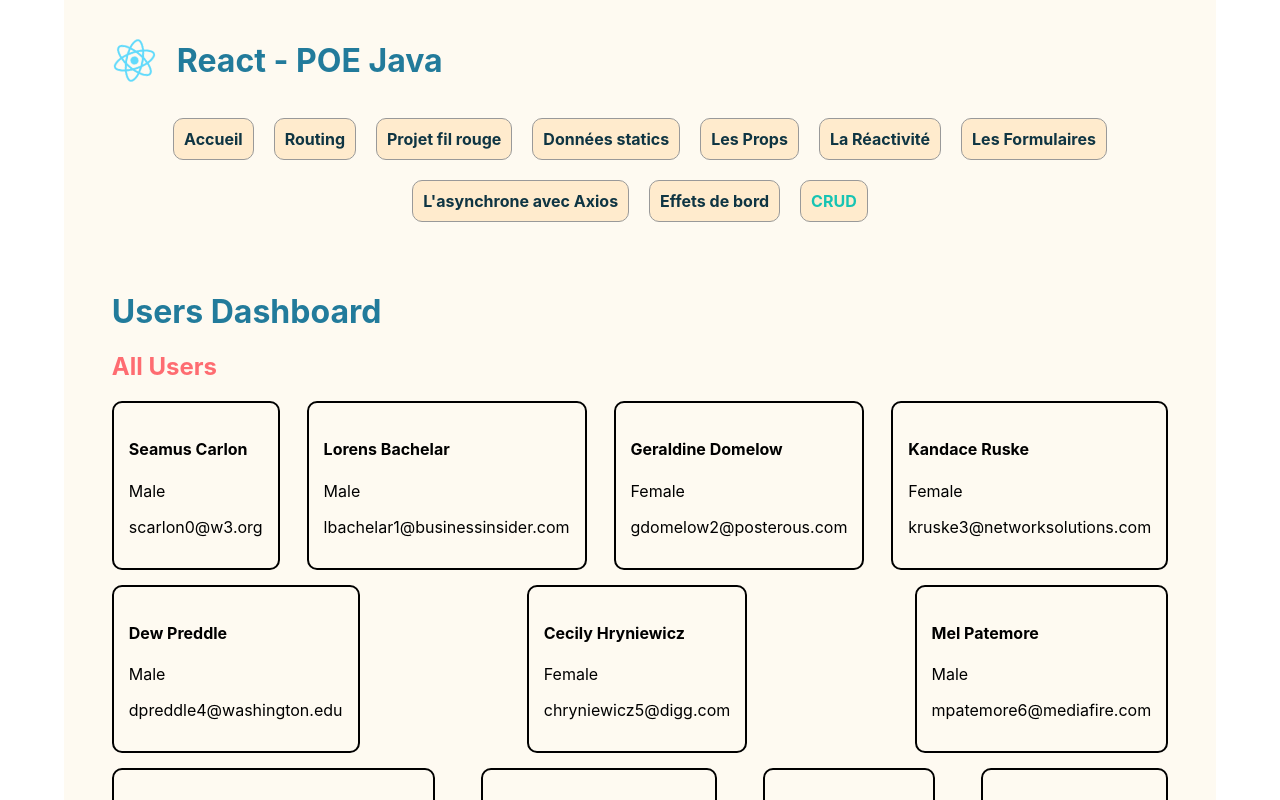
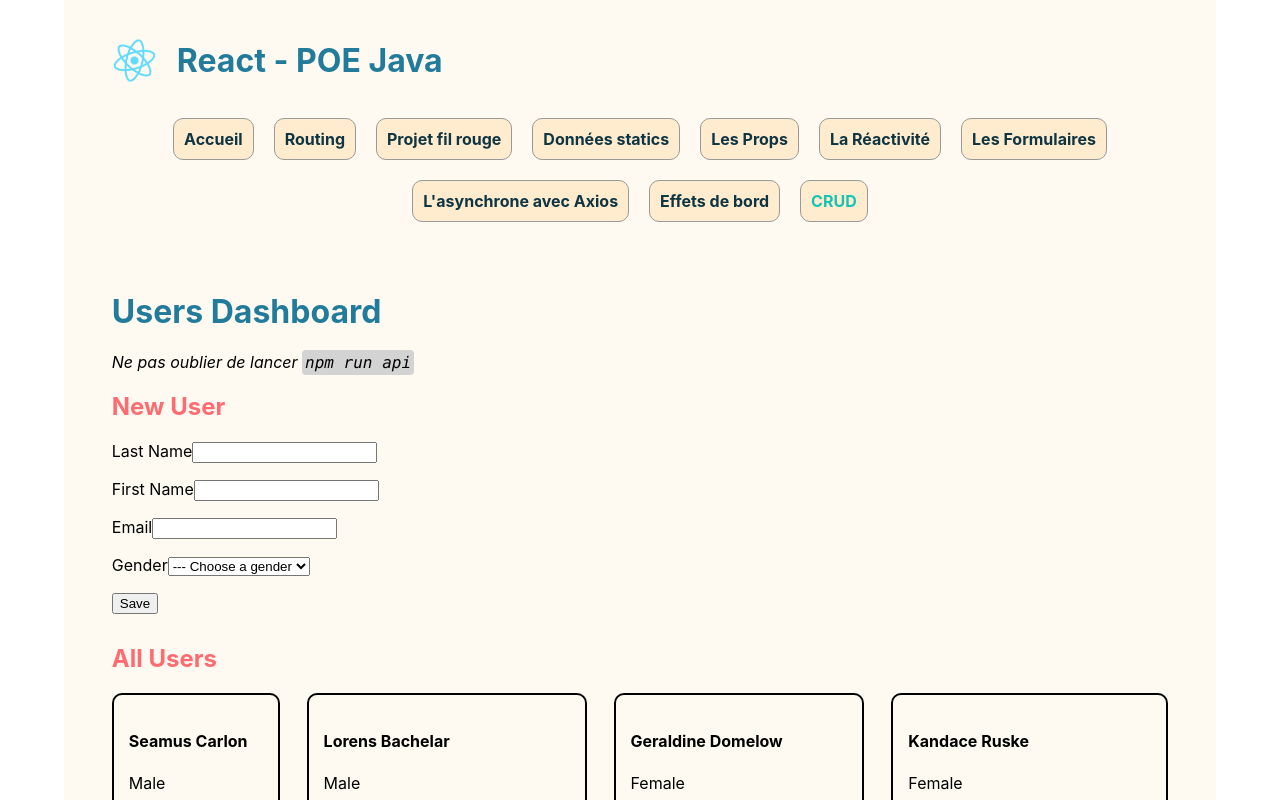
Before and after one commit to Maeglin1908/2022-07-18-react-redux, a React (Create React App) app in the folder react-poe-java/: page /crud in a window 1280 px wide. Shown: the top 800 px of the page. Built offline with nearby package versions, Linux system fonts and the light colour scheme; data requests are answered from the project's data file.

Commit message:
UserForm to add user to db.json with crud

```diff
--- /dev/null
+++ b/react-poe-java/src/components/UserForm.js
@@ -0,0 +1,45 @@
+import { useForm } from "react-hook-form";
+import { create } from "../utils/services/UserService";
+
+export const UserForm = function ({reload}) {
+    const { handleSubmit, register } = useForm();
+
+    async function save(user) {
+        await create(user);
+        reload();
+    }
+    return (
+        <>
+            <h2>New User</h2>
+
+            <form onSubmit={handleSubmit(save)}>
+                <p>
+                    <label htmlFor="lastname">Last Name</label>
+                    <input type="text" {...register("last_name")} />
+                </p>
+                <p>
+                    <label htmlFor="firstname">First Name</label>
+                    <input type="text" {...register("first_name")} />
+                </p>
+                <p>
+                    <label htmlFor="email">Email</label>
+                    <input type="text" {...register("email")} />
+                </p>
+                <p>
+                    <label htmlFor="gender">Gender</label>
+                    <select id="gender" {...register("gender")}>
+                        <option value="">--- Choose a gender</option>
+                        <option value="female">Female</option>
+                        <option value="male">Male</option>
+                        <option value="genderfluid">Gender Fluid</option>
+                        <option value="agender">Agenre</option>
+                        <option value="other">Other</option>
+                    </select>
+                </p>
+                <p>
+                    <button type="submit">Save</button>
+                </p>
+            </form>
+        </>
+    );
+};
--- a/react-poe-java/src/pages/Crud.js
+++ b/react-poe-java/src/pages/Crud.js
@@ -1,9 +1,12 @@
 import { useEffect, useState } from "react";
 import UserCard from "../components/UserCard";
+import { UserForm } from "../components/UserForm";
 import { getAll } from "../utils/services/UserService";
 
 const Crud = function () {
-    const [users, setUser] = useState(undefined);
+    const [users, setUser] = useState([]);
+
+    const [update, setUpdate] = useState(0);
     useEffect(() => {
         console.log("useEffect 1");
         const fetchUsers = async () => {
@@ -11,16 +14,27 @@ const Crud = function () {
             setUser(user_response);
         };
         fetchUsers();
-    }, []);
+    }, [update]);
 
     return (
         <>
             <h1>Users Dashboard</h1>
 
+            <p>
+                <i>
+                    Ne pas oublier de lancer <code>npm run api</code>
+                </i>
+            </p>
+            <article>
+                <UserForm reload={() => setUpdate(update + 1)} />
+            </article>
             <article>
                 <h2>All Users</h2>
-
-                <div className="grid">{users && users.map((u) => <UserCard key={u.id} user={u} />)}</div>
+                <div className="grid">
+                    {users.map((u) => (
+                        <UserCard key={u.id} user={u} />
+                    ))}
+                </div>
             </article>
         </>
     );
```
